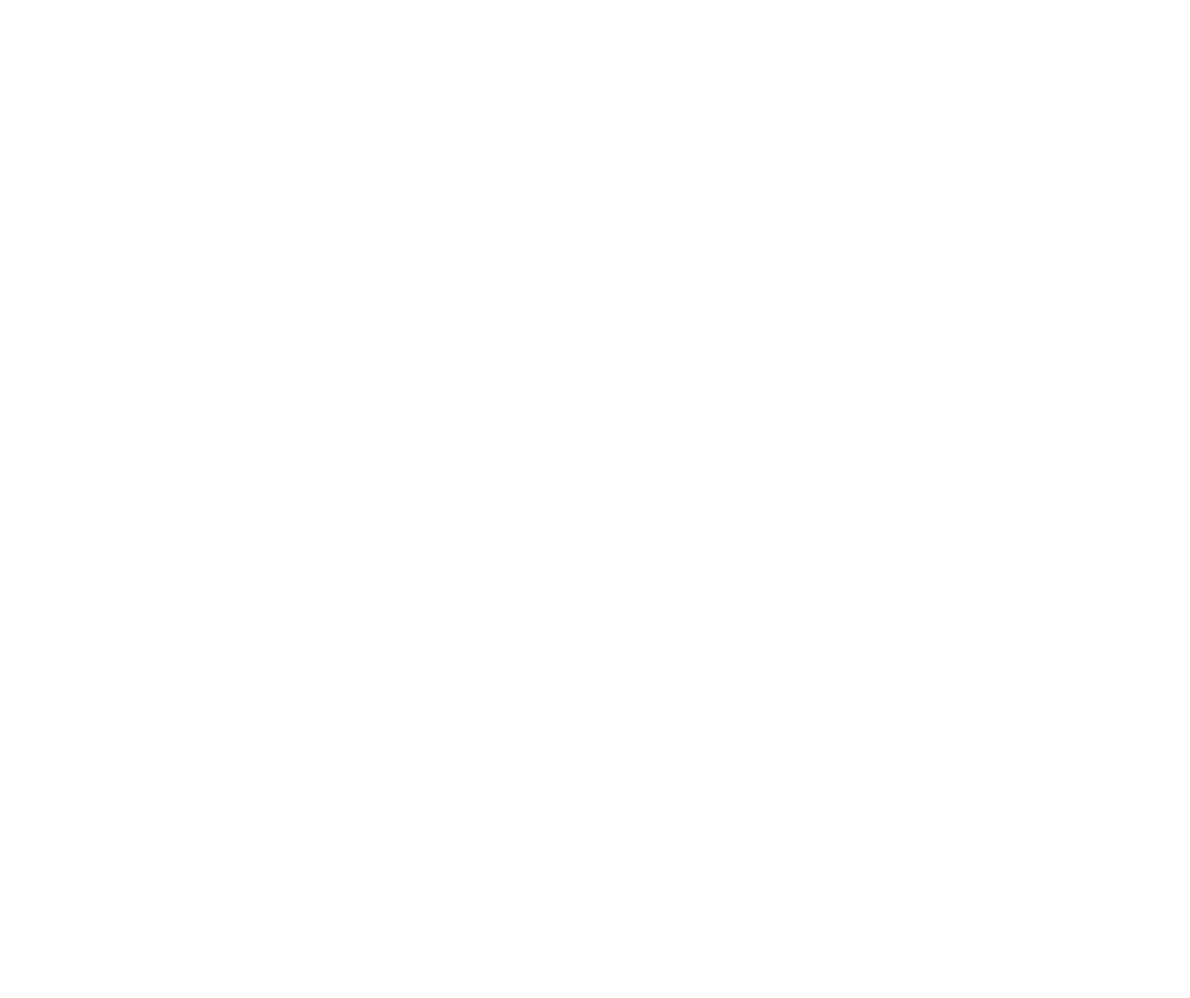
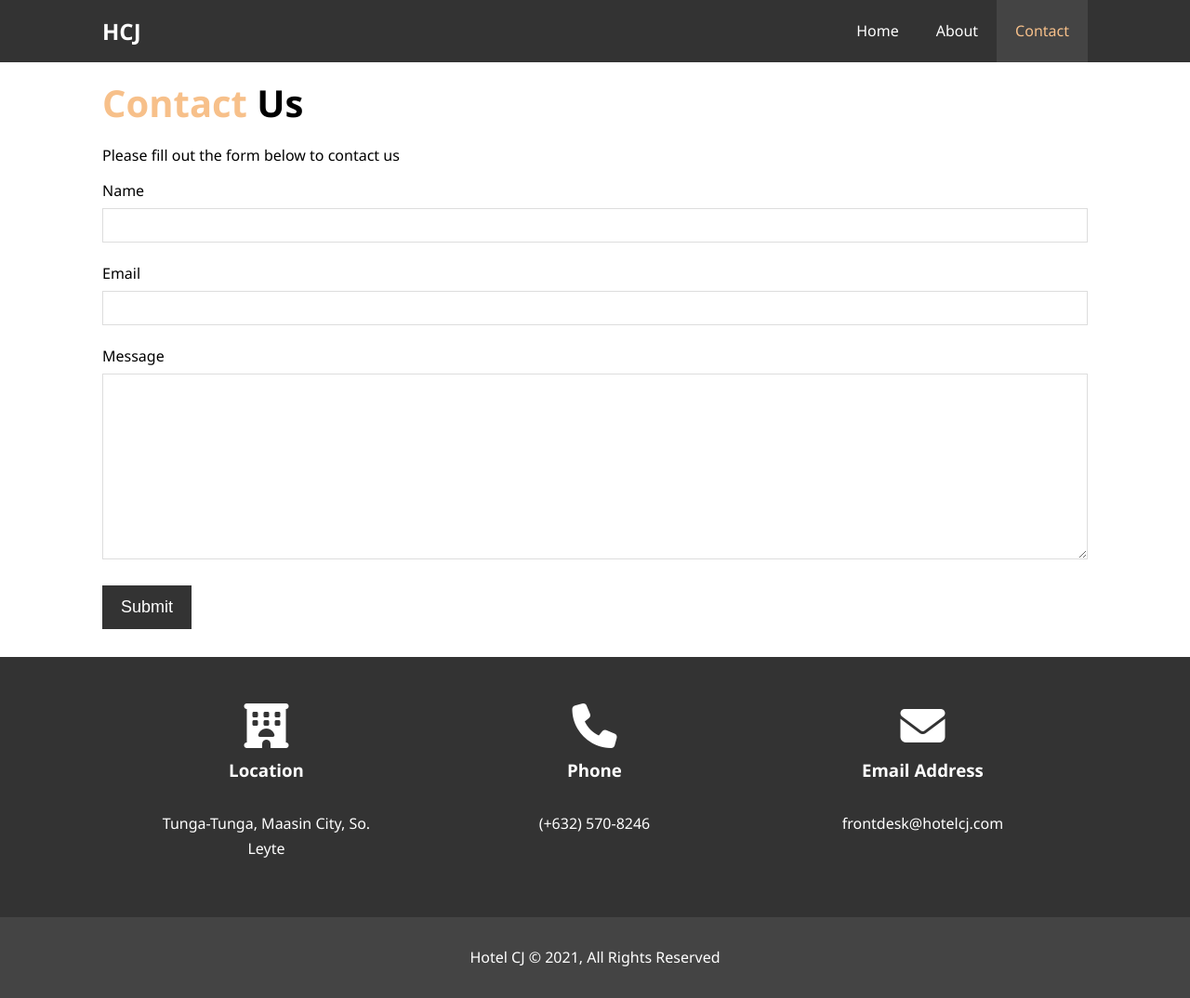
Before and after one commit to cjpesco/hotelwebsite, a plain HTML site: page contact.html in a window 1280 px wide. Shown: the whole page at 93% size. Before the commit the page ends 800 px from the top, so only its background shows below. Drawn offline with Linux system fonts and the light colour scheme.

Commit message:
Contact Page

```diff
--- a/contact.html
+++ b/contact.html
@@ -0,0 +1,88 @@
+<!DOCTYPE html>
+<html lang="en">
+  <head>
+    <meta charset="UTF-8" />
+    <meta http-equiv="X-UA-Compatible" content="IE=edge" />
+    <meta name="viewport" content="width=device-width, initial-scale=1.0" />
+    <meta
+      name="description"
+      content="The luxurious and relaxing hotel in Maasin"
+    />
+    <meta
+      name="keywords"
+      content="hotel in maasin, hotel maasin, maasin hotel"
+    />
+    <script
+      src="https://kit.fontawesome.com/7218487774.js"
+      crossorigin="anonymous"
+    ></script>
+    <title>Hotel CJ | Contact</title>
+
+    <link rel="stylesheet" href="css/app.css" />
+  </head>
+  <body>
+    <header>
+      <nav id="navbar">
+        <div class="container">
+          <h1 class="logo">
+            <a href="index.html">HCJ</a>
+          </h1>
+          <ul>
+            <li><a href="index.html">Home</a></li>
+            <li><a href="about.html">About</a></li>
+            <li><a class="current" href="contact.html">Contact</a></li>
+          </ul>
+        </div>
+      </nav>
+    </header>
+    <section id="contact-form" class="py-3">
+      <div class="container">
+        <h1 class="l-heading"><span class="text-primary">Contact</span> Us</h1>
+        <p>Please fill out the form below to contact us</p>
+
+        <form action="process.php">
+          <div class="form-group">
+            <label for="name">Name</label>
+            <input type="text" name="name" id="name" />
+          </div>
+
+          <div class="form-group">
+            <label for="email">Email</label>
+            <input type="email" name="email" id="email" />
+          </div>
+
+          <div class="form-group">
+            <label for="message">Message</label>
+            <textarea name="message" id="message"></textarea>
+          </div>
+
+          <button type="submit" class="btn">Submit</button>
+        </form>
+      </div>
+    </section>
+
+    <section id="contact-info" class="bg-dark">
+      <div class="container">
+        <div class="box">
+          <i class="fas fa-hotel fa-3x"></i>
+          <h3>Location</h3>
+          <p>Tunga-Tunga, Maasin City, So. Leyte</p>
+        </div>
+        <div class="box">
+          <i class="fas fa-phone fa-3x"></i>
+          <h3>Phone</h3>
+          <p>(+632) 570-8246</p>
+        </div>
+        <div class="box">
+          <i class="fas fa-envelope fa-3x"></i>
+          <h3>Email Address</h3>
+          <p>frontdesk@hotelcj.com</p>
+        </div>
+      </div>
+    </section>
+
+    <footer id="main-footer">
+      <p>Hotel CJ &copy; 2021, All Rights Reserved</p>
+    </footer>
+  </body>
+</html>
--- a/css/app.css
+++ b/css/app.css
@@ -232,6 +232,33 @@ p {
   border-radius: 50%;
 }
 
+/* Contact Form */
+#contact-form .form-group {
+  margin-bottom: 20px;
+}
+
+#contact-form label {
+  display: block;
+  margin-bottom: 5px;
+}
+
+#contact-form input,
+#contact-form textarea {
+  width: 100%;
+  padding: 10px;
+  border: 1px #ddd solid;
+}
+
+#contact-form textarea {
+  height: 200px;
+}
+
+#contact-form input:focus,
+#contact-form textarea:focus {
+  outline: none;
+  border-color: #f7c08a;
+}
+
 /* Footer */
 #main-footer {
   text-align: center;
```
